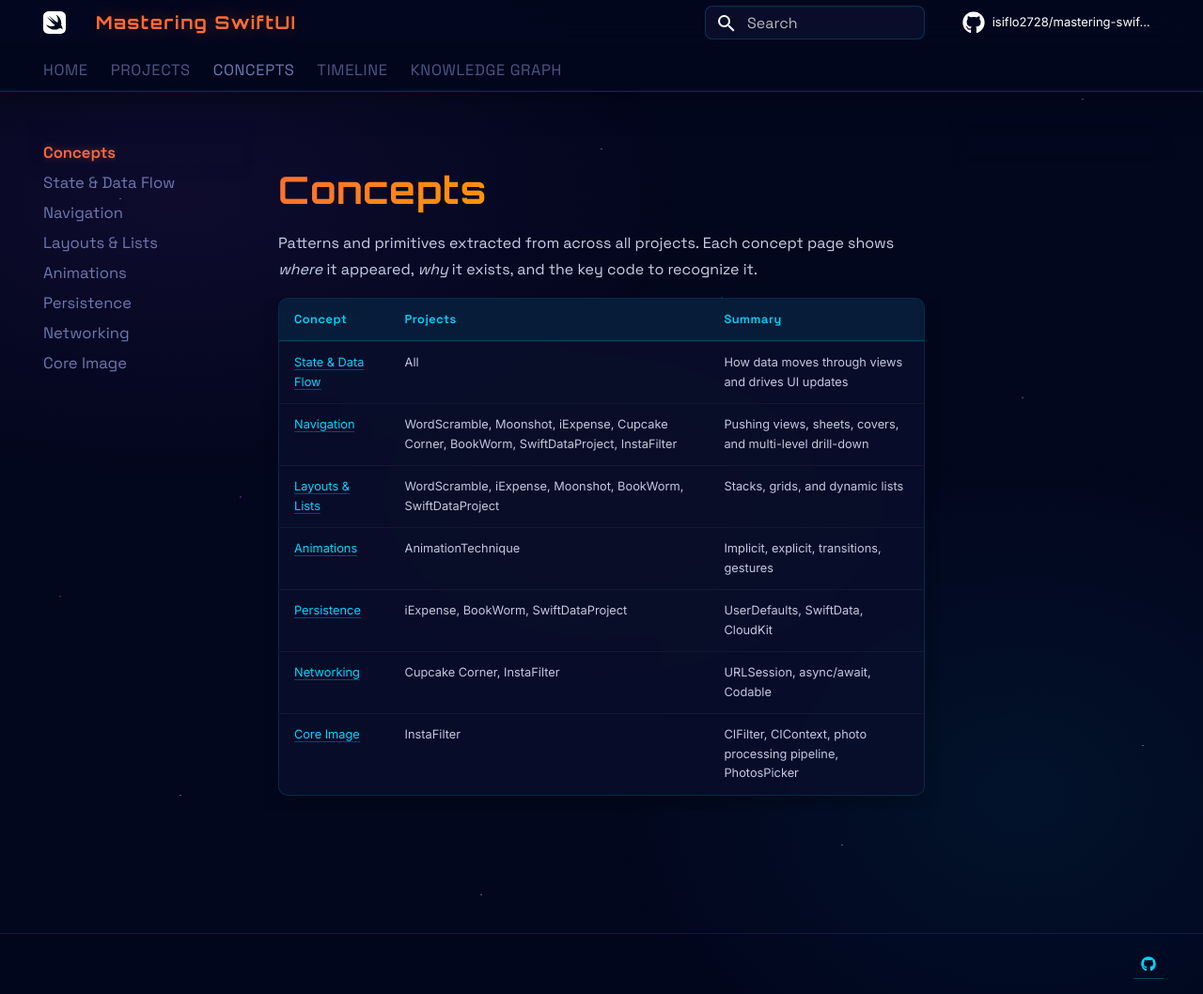
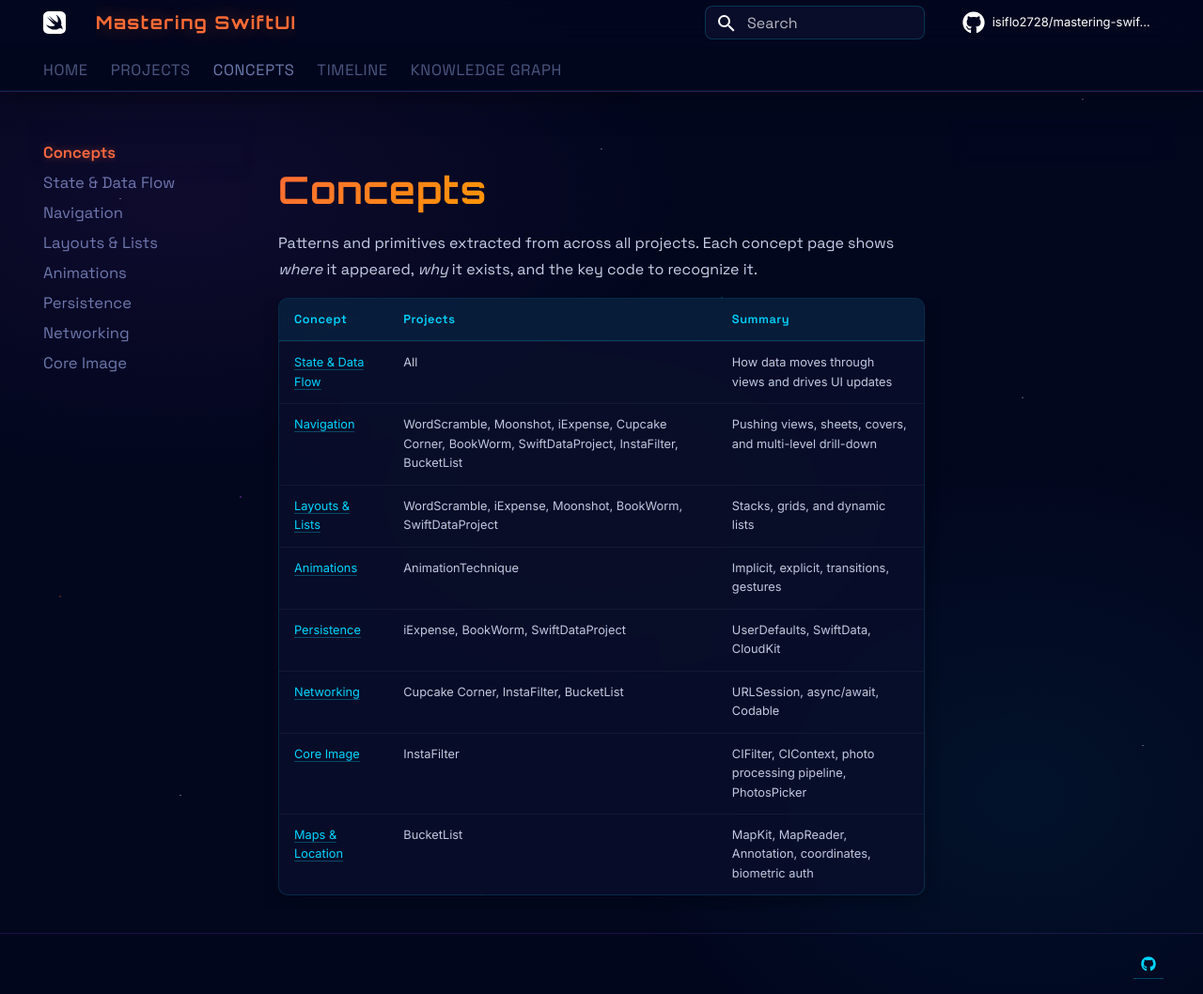
Before and after one commit to isiflo2728/swift-vault, an MkDocs documentation site: the page built from docs/concepts/index.md, in a window 1280 px wide and 1058 px high. Shown: the whole window at 94% size. Built offline with MkDocs 1.6.1 and Material for MkDocs 9.7.7, drawn with Linux system fonts in a browser that asks for light colours; comment, search, counter and statistics services are not loaded.

Commit message:
Add Maps & Location concept, update BucketList references

```diff
--- a/docs/concepts/index.md
+++ b/docs/concepts/index.md
@@ -5,9 +5,10 @@ Patterns and primitives extracted from across all projects. Each concept page sh
 | Concept | Projects | Summary |
 |---|---|---|
 | [State & Data Flow](state-data-flow.md) | All | How data moves through views and drives UI updates |
-| [Navigation](navigation.md) | WordScramble, Moonshot, iExpense, Cupcake Corner, BookWorm, SwiftDataProject, InstaFilter | Pushing views, sheets, covers, and multi-level drill-down |
+| [Navigation](navigation.md) | WordScramble, Moonshot, iExpense, Cupcake Corner, BookWorm, SwiftDataProject, InstaFilter, BucketList | Pushing views, sheets, covers, and multi-level drill-down |
 | [Layouts & Lists](layouts-lists.md) | WordScramble, iExpense, Moonshot, BookWorm, SwiftDataProject | Stacks, grids, and dynamic lists |
 | [Animations](animations.md) | AnimationTechnique | Implicit, explicit, transitions, gestures |
 | [Persistence](persistence.md) | iExpense, BookWorm, SwiftDataProject | UserDefaults, SwiftData, CloudKit |
-| [Networking](networking.md) | Cupcake Corner, InstaFilter | URLSession, async/await, Codable |
+| [Networking](networking.md) | Cupcake Corner, InstaFilter, BucketList | URLSession, async/await, Codable |
 | [Core Image](core-image.md) | InstaFilter | CIFilter, CIContext, photo processing pipeline, PhotosPicker |
+| [Maps & Location](maps-location.md) | BucketList | MapKit, MapReader, Annotation, coordinates, biometric auth |
```
